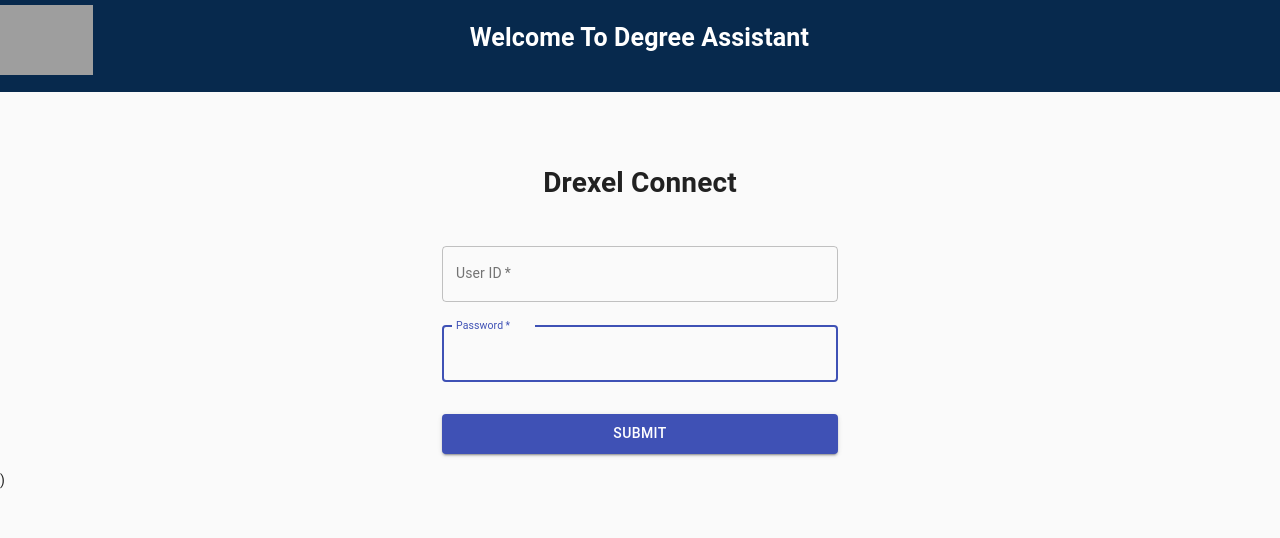
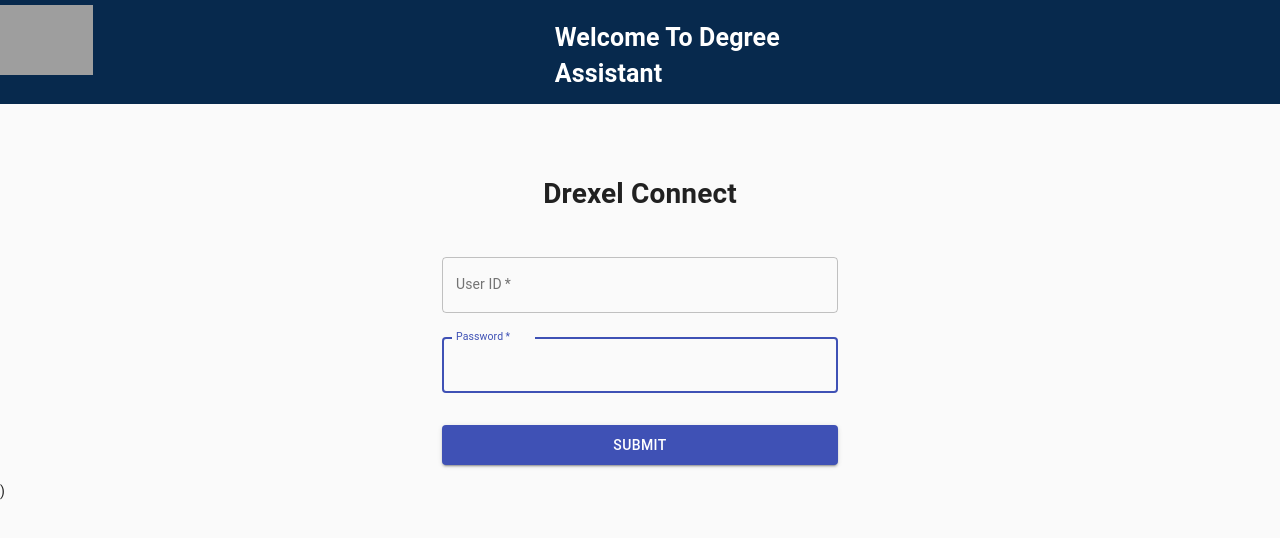
Before and after one commit to ibrahimkamal7/Drexel-Master-Degree-Assistant, a React (Create React App) app: page / in a window 1280 px wide. Shown: the top 538 px of the page. Built offline with nearby package versions, Linux system fonts and the light colour scheme; grey boxes are pictures that could not be loaded.

Commit message:
small style fixes

```diff
--- a/package.json
+++ b/package.json
@@ -1,5 +1,5 @@
 {
-  "homepage":"http://ibrahimkamal7/Drexel-Master-Degree-Assistant",
+  "homepage": "http://ibrahimkamal7/Drexel-Master-Degree-Assistant",
   "name": "cci",
   "version": "0.1.0",
   "private": true,
@@ -17,8 +17,8 @@
     "web-vitals": "^0.2.4"
   },
   "scripts": {
-    "predeploy":"npm run build",
-    "deploy":"gh-pages -d build",
+    "predeploy": "npm run build",
+    "deploy": "gh-pages -d build",
     "start": "react-scripts start",
     "build": "react-scripts build",
     "test": "react-scripts test",
--- a/src/Endpoints/Login.jsx
+++ b/src/Endpoints/Login.jsx
@@ -23,7 +23,7 @@
                 fontSize: "25px",
                 color: "white",
                 marginTop: "20px",
-                marginLeft: "35px"
+                marginLeft: "120px"
               }}
             >
               Welcome To Degree Assistant
```
Also changed, not shown: 1 other file (tests, documents, lock files or other folders).
